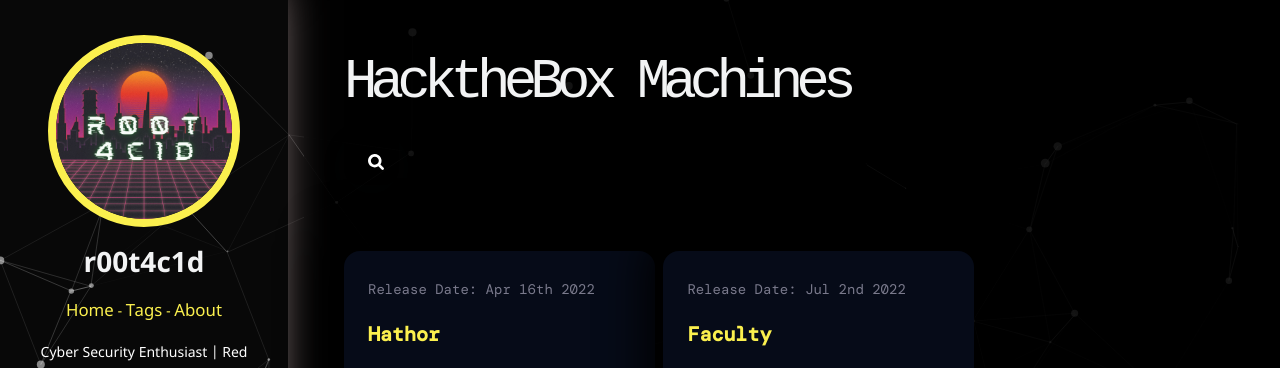
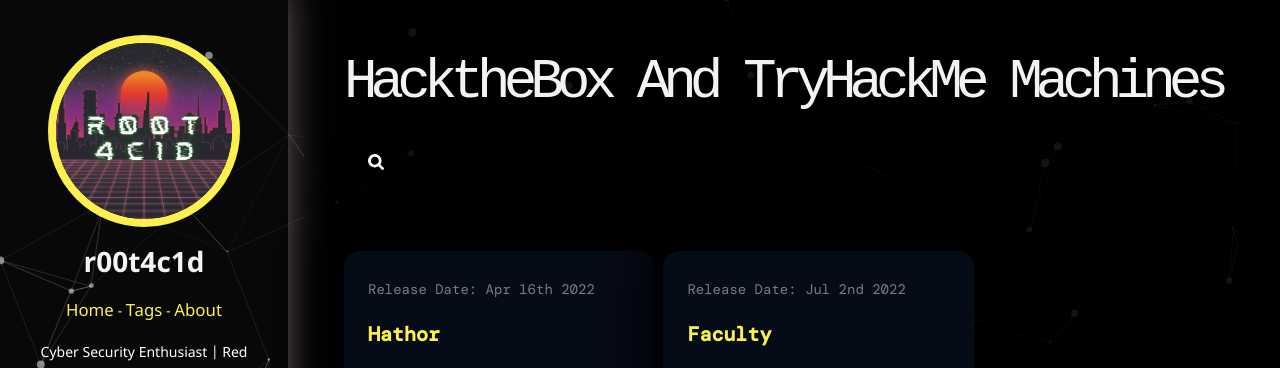
Before and after one commit to r00t-4c1d/r00t-4c1d.github.io, a website: page index.html in a window 1280 px wide. Shown: the top 368 px of the page. Drawn offline with nearby package versions, Linux system fonts and the light colour scheme; a web font is replaced by a local one.

Commit message:
Update index.html

```diff
--- a/index.html
+++ b/index.html
@@ -53,7 +53,7 @@
 
       <main class="app-container">
 <!--Title-->
-			<div class="title" style="margin: 0 0 0.1em;">HacktheBox Machines</div>
+			<div class="title" style="margin: 0 0 0.1em;">HacktheBox And TryHackMe Machines</div>
 <!--Search Bar-->
 				<div class="search bod">
 					<input type="text" id="search" placeholder="(name, difficult, os, state, tag)">
```
